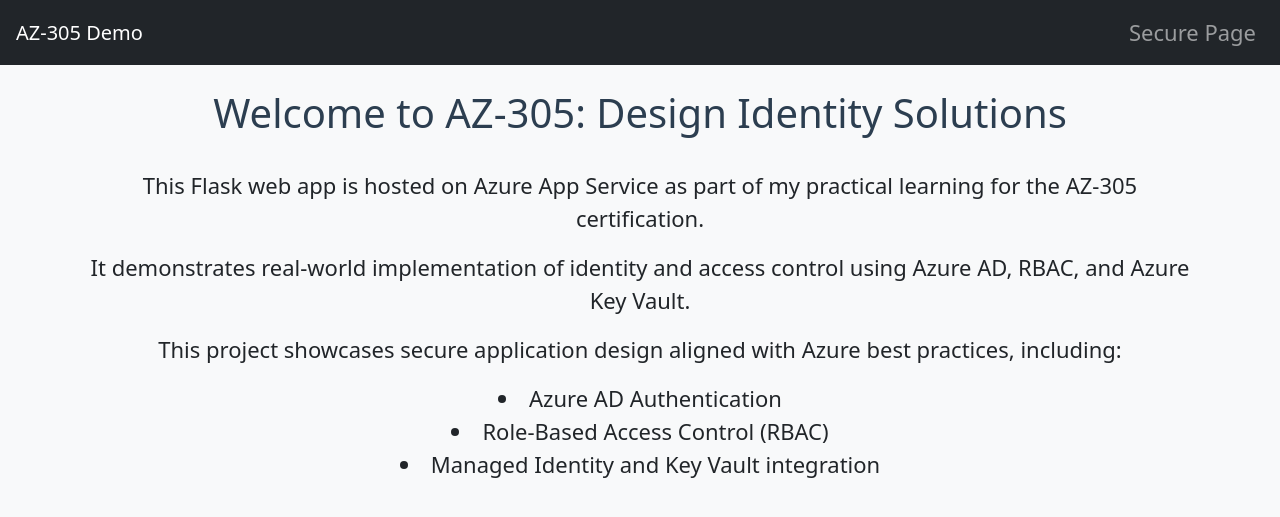
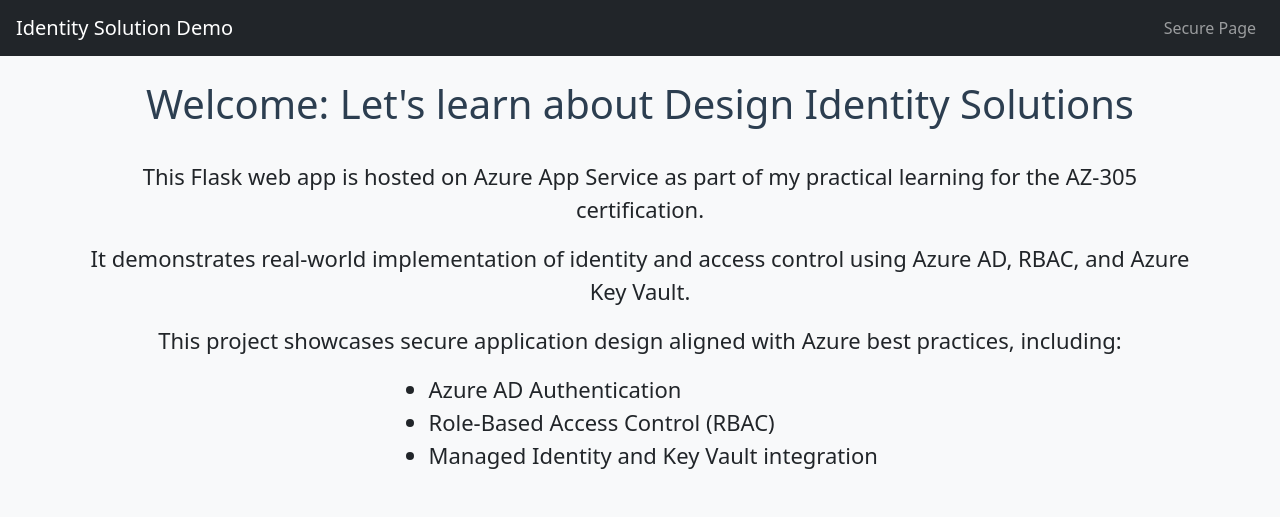
Before and after one commit to YogSing/Azure-Secured-app, a Flask app: page / in a window 1280 px wide. Shown: the top 517 px of the page. Run offline with Flask 3, Linux system fonts and the light colour scheme.

Commit message:
adding new info

```diff
--- a/Static/style.css
+++ b/Static/style.css
@@ -9,9 +9,9 @@
     text-align: center;
     font-size: 22px;
 }
-ul, li{
+/* ul, li{
   list-style-position: inside;
   text-align: center;
   padding-left: 0;
   font-size: 22px;
-}
+} */
--- a/templates/index.html
+++ b/templates/index.html
@@ -1,17 +1,24 @@
 {% extends 'layout.html' %}
 
 {% block content %}
-<h1>Welcome to AZ-305: Design Identity Solutions</h1>
+<h1>Welcome: Let's learn about Design Identity Solutions</h1>
 <br>
 <p>This Flask web app is hosted on Azure App Service as part of my practical learning for the AZ-305 certification.</p>
 <p>It demonstrates real-world implementation of identity and access control using Azure AD, RBAC, and Azure Key Vault.</p>
 <p>This project showcases secure application design aligned with Azure best practices, including:
 
-<ul>
-  <li>Azure AD Authentication</li>
-  <li>Role-Based Access Control (RBAC)</li>
-  <li>Managed Identity and Key Vault integration</li>
-</ul>
+
+
+<div style="text-align: center;">
+  <ul style="display: inline-block; text-align: left; padding-left: 1.2em; font-size: 22px;">
+    <li>Azure AD Authentication</li>
+    <li>Role-Based Access Control (RBAC)</li>
+    <li>Managed Identity and Key Vault integration</li>
+  </ul>
+</div>
+
+
+
 
 </p>
 
--- a/templates/layout.html
+++ b/templates/layout.html
@@ -8,11 +8,11 @@
 </head>
 <body>
     <nav class="navbar navbar-expand-lg navbar-dark bg-dark px-3">
-        <a class="navbar-brand" href="{{ url_for('home') }}">AZ-305 Demo</a>
+        <a class="navbar-brand" href="{{ url_for('home') }}">Identity Solution Demo</a>
         <div class="collapse navbar-collapse">
             <ul class="navbar-nav ms-auto">
                 <li class="nav-item">
-                    <a class="nav-link" href="{{ url_for('secure') }}">Secure Page</a>
+                    <a class="nav-link" href="{{ url_for('secure') }}" >Secure Page</a>
                 </li>
             </ul>
         </div>
--- a/templates/secure.html
+++ b/templates/secure.html
@@ -5,7 +5,7 @@
 
 
 
-<h4> Features Implemented </h4>
+<h2> Features Implemented </h2>
 <ul style="font-size: 22px;">
     <li> This page will be secured using <strong>Azure AD Authentication</strong> (Easy Auth).</li>
     <li> Only members of a specific <strong>Azure AD Group</strong> will be allowed access (RBAC).</li>
@@ -15,7 +15,7 @@
 
 
 
-<h4>Testing Instructions:</h4>
+<h2>Testing Instructions:</h2>
 <ol style="font-size: 22px;">
     <li>Try accessing this page without signing in and  you'll be redirected to Azure AD login.</li>
     <li>Only users in the authorized group can access it.</li>
@@ -24,6 +24,6 @@
 
 
 
-<h4> Learning Outcome </h4>
+<h2> Learning Outcome </h2>
 <p style="font-size: 22px;">This is part of my hands-on AZ-305 preparation: applying identity, access control, and secrets management to secure cloud apps on Azure.</p>
 {% endblock %}
```
Also changed, not shown: readme.md.
